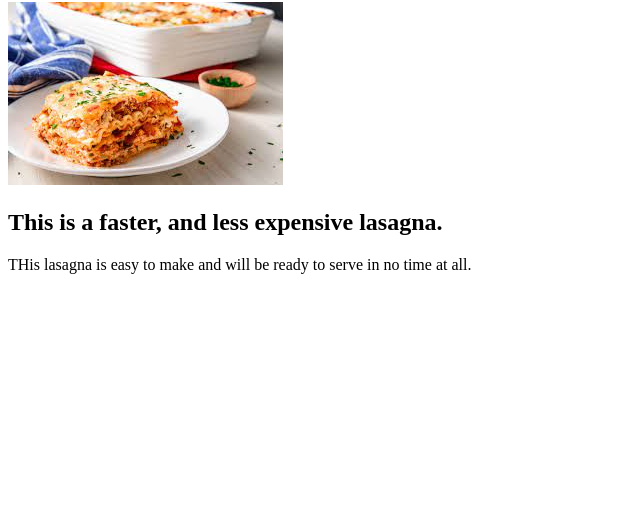
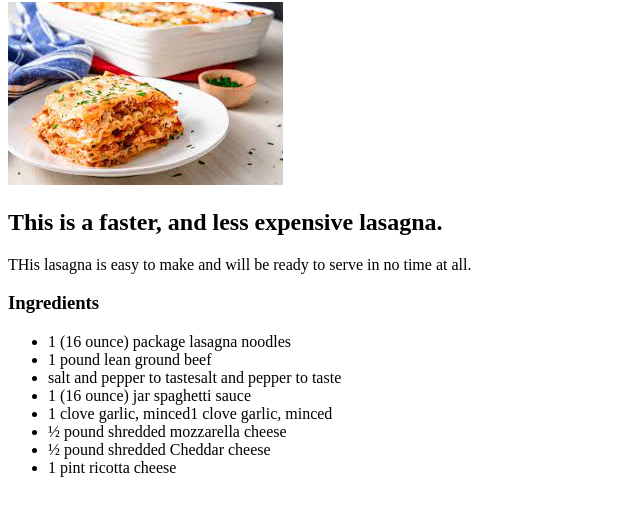
Before and after one commit to code4/recipes, a plain HTML site: page recipes/lasagna.html in a window 1280 px wide. Shown: the part 78-594 px from the top of the page, without its empty margins (0-640 px from the left). Drawn offline with Linux system fonts and the light colour scheme.

Commit message:
Add ingredients to lasagna.html

```diff
--- a/recipes/lasagna.html
+++ b/recipes/lasagna.html
@@ -11,5 +11,16 @@
     <img src="../img/lasagna.jpeg" alt="Lasagna in plate">
     <h2>This is a faster, and less expensive lasagna.</h2>
     <p>THis lasagna is easy to make and will be ready to serve in no time at all.</p>
+    <h3>Ingredients</h3>
+    <ul>
+        <li>1 (16 ounce) package lasagna noodles</li>
+        <li>1 pound lean ground beef</li>
+        <li>salt and pepper to tastesalt and pepper to taste</li>
+        <li>1 (16 ounce) jar spaghetti sauce</li>
+        <li>1 clove garlic, minced1 clove garlic, minced</li>
+        <li>½ pound shredded mozzarella cheese</li>
+        <li>½ pound shredded Cheddar cheese</li>
+        <li>1 pint ricotta cheese</li>
+    </ul>
 </body>
 </html>
```
